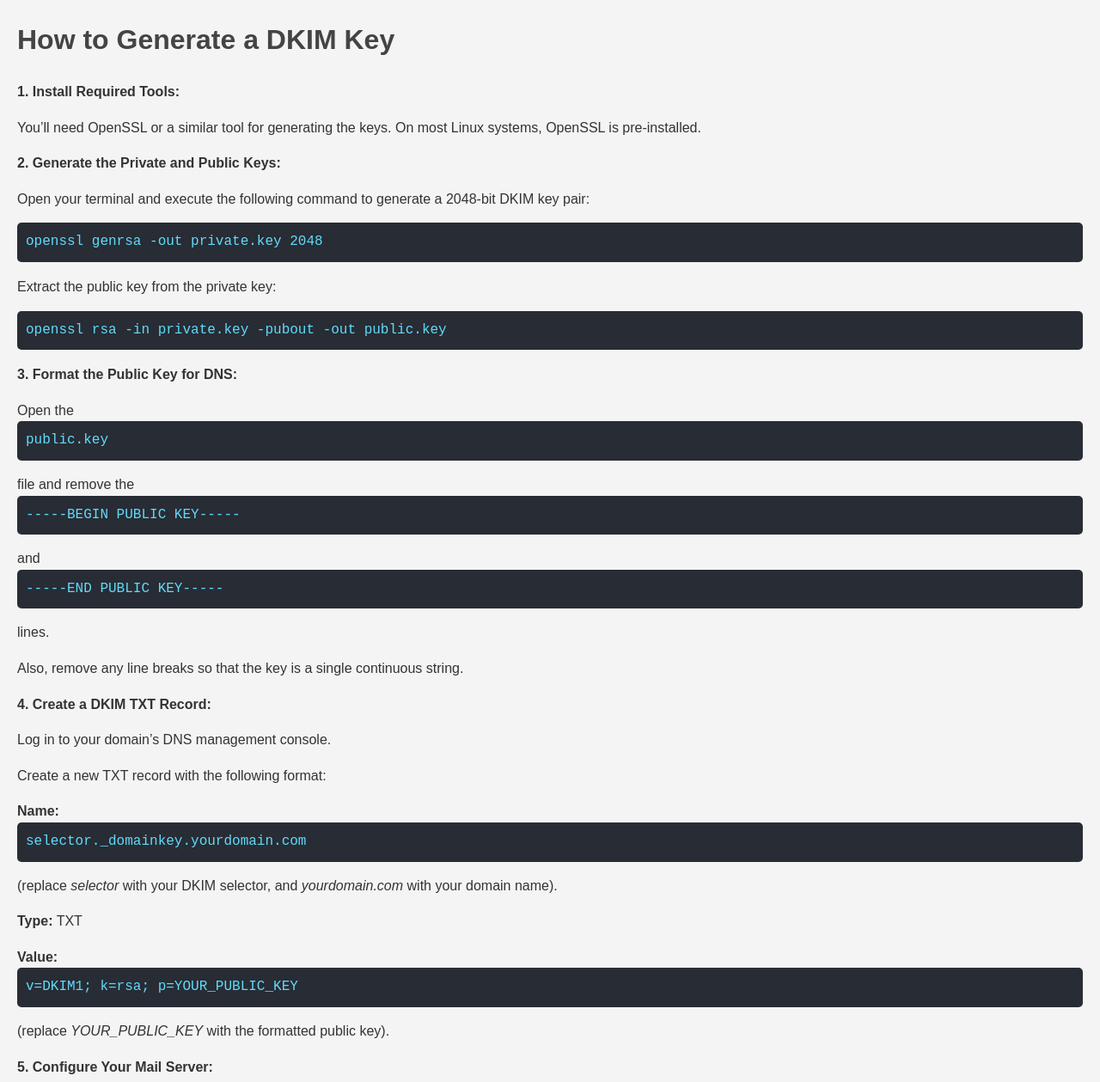
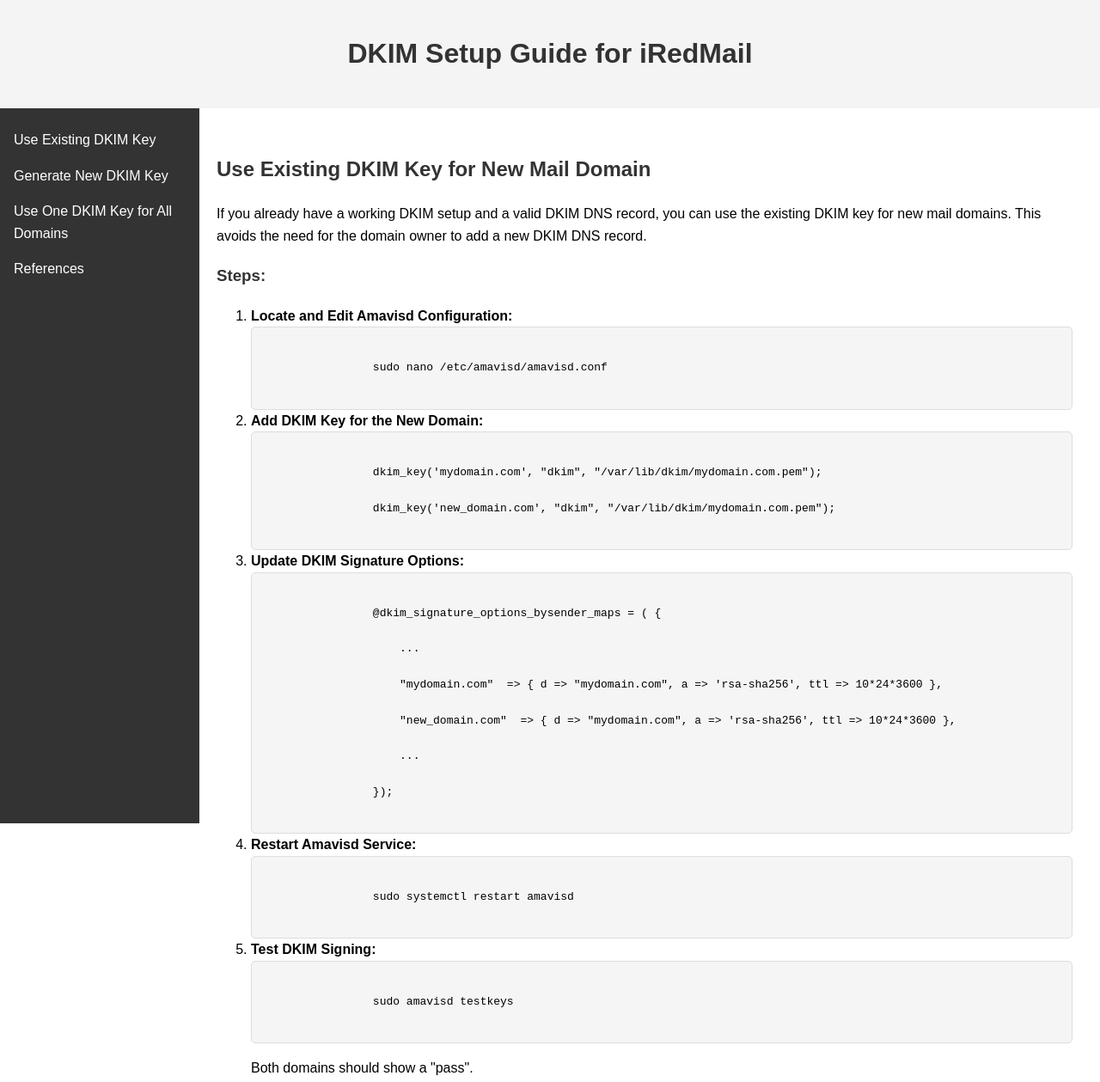
Before and after one commit to botsarefuture/server-management-guide, a plain HTML site: page email/dkim_generation.html in a window 1280 px wide. Shown: the top 1259 px of the page at 86% size. Drawn offline with Linux system fonts and the light colour scheme.

Commit message:
Update dkim_generation.html

```diff
--- a/email/dkim_generation.html
+++ b/email/dkim_generation.html
@@ -3,73 +3,190 @@
 <head>
     <meta charset="UTF-8">
     <meta name="viewport" content="width=device-width, initial-scale=1.0">
-    <title>How to Generate a DKIM Key</title>
+    <title>DKIM Setup Guide for iRedMail</title>
     <style>
         body {
             font-family: Arial, sans-serif;
             line-height: 1.6;
-            margin: 20px;
+            margin: 0;
+            padding: 0;
+        }
+        header, footer {
             background-color: #f4f4f4;
+            padding: 1rem;
+            text-align: center;
+        }
+        nav {
+            width: 200px;
+            float: left;
+            background: #333;
+            color: #fff;
+            padding: 1rem;
+            height: 100vh;
+        }
+        nav a {
+            color: #fff;
+            text-decoration: none;
+            display: block;
+            padding: 0.5rem 0;
+        }
+        nav a:hover {
+            background: #575757;
+        }
+        main {
+            margin-left: 220px;
+            padding: 2rem;
+        }
+        .code {
+            background: #f5f5f5;
+            border: 1px solid #ddd;
+            border-radius: 5px;
+            padding: 1rem;
+            overflow-x: auto;
+            white-space: pre-wrap;
+            font-family: monospace;
+        }
+        h1, h2, h3 {
             color: #333;
         }
-        h1 {
-            color: #444;
+        footer {
+            font-size: 0.8rem;
+            color: #666;
         }
-        p {
-            margin-bottom: 15px;
-        }
-        .code {
-            background-color: #282c34;
-            color: #61dafb;
-            padding: 10px;
-            border-radius: 5px;
-            font-family: "Courier New", Courier, monospace;
-            display: block;
-            margin-bottom: 15px;
-            overflow-x: auto;
+        .note {
+            background-color: #fffcf0;
+            border-left: 4px solid #f0ad4e;
+            padding: 1rem;
+            margin: 1rem 0;
         }
     </style>
 </head>
 <body>
+    <header>
+        <h1>DKIM Setup Guide for iRedMail</h1>
+    </header>
+    <nav>
+        <a href="#use-existing-dkim">Use Existing DKIM Key</a>
+        <a href="#generate-new-dkim">Generate New DKIM Key</a>
+        <a href="#single-dkim-key">Use One DKIM Key for All Domains</a>
+        <a href="#references">References</a>
+    </nav>
+    <main>
+        <h2 id="use-existing-dkim">Use Existing DKIM Key for New Mail Domain</h2>
+        <p>If you already have a working DKIM setup and a valid DKIM DNS record, you can use the existing DKIM key for new mail domains. This avoids the need for the domain owner to add a new DKIM DNS record.</p>
 
-    <h1>How to Generate a DKIM Key</h1>
+        <h3>Steps:</h3>
+        <ol>
+            <li><strong>Locate and Edit Amavisd Configuration:</strong></li>
+            <div class="code">
+                sudo nano /etc/amavisd/amavisd.conf
+            </div>
+            <li><strong>Add DKIM Key for the New Domain:</strong></li>
+            <div class="code">
+                dkim_key('mydomain.com', "dkim", "/var/lib/dkim/mydomain.com.pem");<br>
+                dkim_key('new_domain.com', "dkim", "/var/lib/dkim/mydomain.com.pem");
+            </div>
+            <li><strong>Update DKIM Signature Options:</strong></li>
+            <div class="code">
+                @dkim_signature_options_bysender_maps = ( {<br>
+                    ...<br>
+                    "mydomain.com"  => { d => "mydomain.com", a => 'rsa-sha256', ttl => 10*24*3600 },<br>
+                    "new_domain.com"  => { d => "mydomain.com", a => 'rsa-sha256', ttl => 10*24*3600 },<br>
+                    ...<br>
+                });
+            </div>
+            <li><strong>Restart Amavisd Service:</strong></li>
+            <div class="code">
+                sudo systemctl restart amavisd
+            </div>
+            <li><strong>Test DKIM Signing:</strong></li>
+            <div class="code">
+                sudo amavisd testkeys
+            </div>
+            <p>Both domains should show a "pass".</p>
+        </ol>
 
-    <p><strong>1. Install Required Tools:</strong></p>
-    <p>You’ll need OpenSSL or a similar tool for generating the keys. On most Linux systems, OpenSSL is pre-installed.</p>
+        <h2 id="generate-new-dkim">Generate New DKIM Key for New Mail Domain</h2>
+        <p>If you prefer to use a separate DKIM key for the new domain, follow these steps to generate and configure it.</p>
 
-    <p><strong>2. Generate the Private and Public Keys:</strong></p>
-    <p>Open your terminal and execute the following command to generate a 2048-bit DKIM key pair:</p>
-    <div class="code">
-        openssl genrsa -out private.key 2048
-    </div>
-    <p>Extract the public key from the private key:</p>
-    <div class="code">
-        openssl rsa -in private.key -pubout -out public.key
-    </div>
+        <h3>Steps:</h3>
+        <ol>
+            <li><strong>Generate the DKIM Key:</strong></li>
+            <div class="code">
+                # RHEL/CentOS:<br>
+                amavisd -c /etc/amavisd/amavisd.conf genrsa /var/lib/dkim/new_domain.com.pem 1024<br><br>
+                # Debian/Ubuntu:<br>
+                amavisd-new genrsa /var/lib/dkim/new_domain.com.pem 1024<br><br>
+                # FreeBSD:<br>
+                amavisd genrsa /var/lib/dkim/new_domain.com.pem 1024<br><br>
+                # OpenBSD:<br>
+                amavisd genrsa /var/lib/dkim/new_domain.com.pem 1024
+            </div>
+            <li><strong>Set File Permissions:</strong></li>
+            <div class="code">
+                sudo chown amavis:amavis /var/lib/dkim/new_domain.com.pem<br>
+                sudo chmod 0400 /var/lib/dkim/new_domain.com.pem
+            </div>
+            <li><strong>Update Amavisd Configuration:</strong></li>
+            <div class="code">
+                dkim_key('mydomain.com', "dkim", "/var/lib/dkim/mydomain.com.pem");<br>
+                dkim_key('new_domain.com', "dkim", "/var/lib/dkim/new_domain.com.pem");
+            </div>
+            <div class="code">
+                @dkim_signature_options_bysender_maps = ( {<br>
+                    ...<br>
+                    "mydomain.com"  => { d => "mydomain.com", a => 'rsa-sha256', ttl => 10*24*3600 },<br>
+                    "new_domain.com"  => { d => "new_domain.com", a => 'rsa-sha256', ttl => 10*24*3600 },<br>
+                    ...<br>
+                });
+            </div>
+            <li><strong>Restart Amavisd Service:</strong></li>
+            <div class="code">
+                sudo systemctl restart amavisd
+            </div>
+            <li><strong>Add DKIM DNS Record:</strong></li>
+            <p>The DNS record can be found in the <code>default.txt</code> file generated along with your DKIM key. Add this TXT record to your DNS settings.</p>
+            <li><strong>Verify DKIM DNS Record:</strong></li>
+            <div class="code">
+                sudo amavisd-new showkeys<br>
+                sudo amavisd-new testkeys
+            </div>
+            <p>DNS caching may delay verification. Retry if necessary.</p>
+        </ol>
 
-    <p><strong>3. Format the Public Key for DNS:</strong></p>
-    <p>Open the <span class="code">public.key</span> file and remove the <span class="code">-----BEGIN PUBLIC KEY-----</span> and <span class="code">-----END PUBLIC KEY-----</span> lines.</p>
-    <p>Also, remove any line breaks so that the key is a single continuous string.</p>
+        <h2 id="single-dkim-key">Use One DKIM Key for All Mail Domains</h2>
+        <p>If you want to use a single DKIM key for all domains, follow these steps:</p>
 
-    <p><strong>4. Create a DKIM TXT Record:</strong></p>
-    <p>Log in to your domain’s DNS management console.</p>
-    <p>Create a new TXT record with the following format:</p>
-    <p><strong>Name:</strong> <span class="code">selector._domainkey.yourdomain.com</span> (replace <em>selector</em> with your DKIM selector, and <em>yourdomain.com</em> with your domain name).</p>
-    <p><strong>Type:</strong> TXT</p>
-    <p><strong>Value:</strong> <span class="code">v=DKIM1; k=rsa; p=YOUR_PUBLIC_KEY</span> (replace <em>YOUR_PUBLIC_KEY</em> with the formatted public key).</p>
+        <h3>Steps:</h3>
+        <ol>
+            <li><strong>Configure DKIM Key in Amavisd:</strong></li>
+            <div class="code">
+                dkim_key('mydomain.com', "dkim", "/var/lib/dkim/mydomain.com.pem");
+            </div>
+            <li><strong>Set DKIM Signature Options:</strong></li>
+            <div class="code">
+                @dkim_signature_options_bysender_maps = ({<br>
+                    # catch-all (one dkim key for all domains)<br>
+                    '.' => { d => 'mydomain.com',<br>
+                             a => 'rsa-sha256',<br>
+                             c => 'relaxed/simple',<br>
+                             ttl => 30*24*3600 },<br>
+                });
+            </div>
+            <li><strong>Restart Amavisd Service:</strong></li>
+            <div class="code">
+                sudo systemctl restart amavisd
+            </div>
+        </ol>
 
-    <p><strong>5. Configure Your Mail Server:</strong></p>
-    <p>Depending on your mail server (e.g., Postfix, Exim, etc.), you need to specify the DKIM selector and the path to the private key.</p>
-    <p>Example for Postfix with OpenDKIM:</p>
-    <div class="code">
-        Domain yourdomain.com<br>
-        Selector selector<br>
-        KeyFile /path/to/private.key
-    </div>
-    <p>Ensure Postfix is configured to use OpenDKIM for outbound emails.</p>
-
-    <p><strong>6. Test Your DKIM Setup:</strong></p>
-    <p>Send a test email to a service like <a href="https://www.mail-tester.com/">Mail-tester</a> or <a href="https://www.appmaildev.com/en/dkim/">DKIM Validator</a> to ensure your DKIM is correctly configured.</p>
-
+        <h2 id="references">References</h2>
+        <ul>
+            <li><a href="https://www.amavis.org/">Amavisd Official Documentation: Setting Up DKIM Mail Signing and Verification</a></li>
+            <li><a href="https://github.com/iredmail/">iRedMail GitHub Repository</a></li>
+        </ul>
+        <footer>
+            <p>All documents are available in the GitHub repository and published under a Creative Commons license. Download the latest version for offline reading. If you find any issues, please contact us for corrections.</p>
+        </footer>
+    </main>
 </body>
 </html>
```
